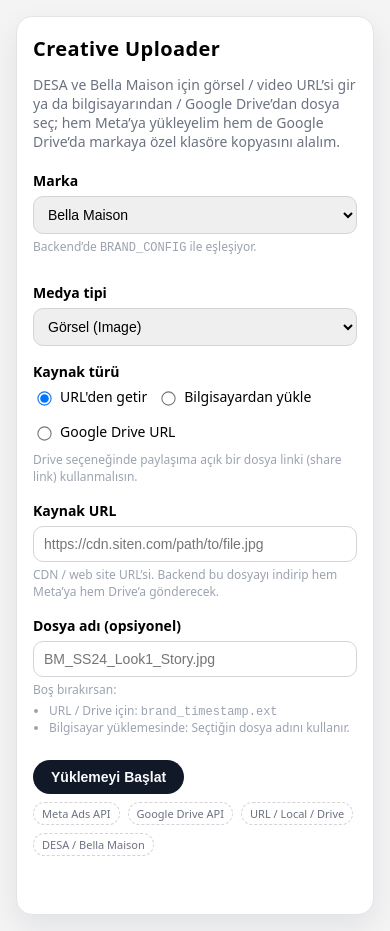
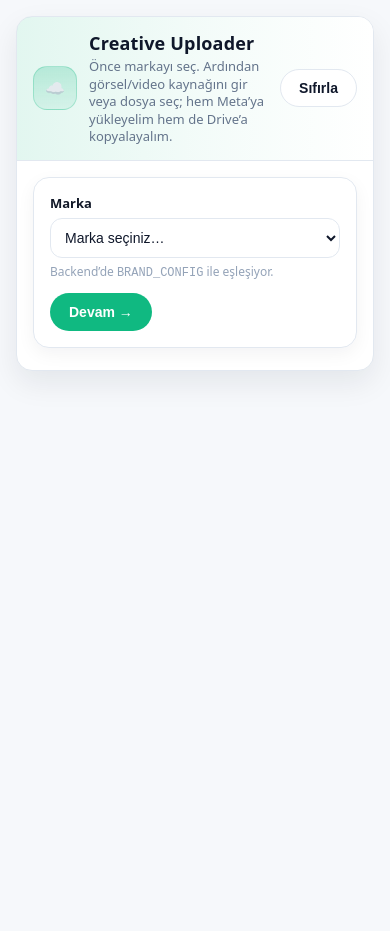
Before and after one commit to data-clickzone/creative-uploader, a website: page index.html in a window 390 px wide. After the commit the page ends 844 px from the top, so only its background shows below. Drawn offline with Linux system fonts and the light colour scheme.

Commit message:
Update index.html

```diff
--- a/index.html
+++ b/index.html
@@ -2,75 +2,151 @@
 <html lang="tr">
 <head>
   <meta charset="UTF-8" />
-  <title>Creative Uploader – DESA & Bella Maison</title>
+  <title>Creative Uploader – Clickzone Hub</title>
   <meta name="viewport" content="width=device-width, initial-scale=1" />
   <style>
+    :root{
+      --bg: #f6f8fb;
+      --card: #ffffff;
+      --text: #0f172a;
+      --muted: #64748b;
+      --border: #e2e8f0;
+      --shadow: 0 12px 30px rgba(15, 23, 42, 0.08);
+
+      /* Clickzone hissi */
+      --accent: #10b981;
+      --accent2:#34d399;
+      --danger:#dc2626;
+      --ok:#16a34a;
+
+      --r: 16px;
+      --r2: 12px;
+    }
+
     body {
       font-family: system-ui, -apple-system, BlinkMacSystemFont, "Segoe UI", sans-serif;
-      background: #f4f4f5;
+      background: var(--bg);
       margin: 0;
       padding: 0;
+      color: var(--text);
     }
+
     .container {
-      max-width: 720px;
+      max-width: 760px;
       margin: 40px auto;
-      background: #ffffff;
-      border-radius: 16px;
-      padding: 24px 28px 32px;
-      box-shadow: 0 12px 30px rgba(15, 23, 42, 0.08);
-      border: 1px solid #e4e4e7;
+      background: var(--card);
+      border-radius: var(--r);
+      padding: 22px 26px 26px;
+      box-shadow: var(--shadow);
+      border: 1px solid var(--border);
+      overflow: hidden;
+    }
+
+    /* üstte hafif yeşil gradient band */
+    .topband{
+      margin: -22px -26px 18px;
+      padding: 16px 26px;
+      background: linear-gradient(90deg, rgba(16,185,129,.12), rgba(16,185,129,.05), rgba(255,255,255,1));
+      border-bottom: 1px solid var(--border);
+      display:flex;
+      align-items:center;
+      justify-content:space-between;
+      gap: 10px;
+    }
+
+    .topband .left{
+      display:flex; align-items:center; gap: 12px;
+      min-width: 0;
+    }
+    .chip{
+      width: 42px; height: 42px;
+      border-radius: 14px;
+      background: linear-gradient(180deg, rgba(16,185,129,.22), rgba(16,185,129,.08));
+      border: 1px solid rgba(16,185,129,.25);
+      display:flex; align-items:center; justify-content:center;
+      flex: 0 0 auto;
+    }
+    .headline{
+      min-width: 0;
     }
     h1 {
-      margin-top: 0;
-      font-size: 24px;
-      letter-spacing: 0.02em;
+      margin: 0;
+      font-size: 18px;
+      letter-spacing: 0.01em;
+      font-weight: 800;
     }
     p.subtitle {
-      margin-top: 4px;
-      color: #6b7280;
-      font-size: 14px;
+      margin: 3px 0 0;
+      color: var(--muted);
+      font-size: 13px;
+      line-height: 1.35;
     }
-    form {
-      margin-top: 20px;
+
+    /* Marka adı (isteğin: sadece marka adı yazsın) */
+    .brand-header{
+      display:flex;
+      align-items:center;
+      justify-content:space-between;
+      gap: 10px;
+      padding: 14px 16px;
+      border: 1px solid var(--border);
+      border-radius: var(--r);
+      background: #fff;
+      box-shadow: 0 6px 18px rgba(15, 23, 42, 0.05);
+      margin: 14px 0 18px;
     }
-    .field {
-      margin-bottom: 16px;
+    .brand-title{
+      font-weight: 900;
+      letter-spacing: -0.2px;
+      font-size: 16px;
     }
+
+    form { margin-top: 10px; }
+
+    .field { margin-bottom: 14px; }
+
     label {
       display: block;
-      font-weight: 600;
+      font-weight: 650;
       margin-bottom: 6px;
-      font-size: 14px;
+      font-size: 13px;
+      color: #111827;
     }
+
     select,
     input[type="text"],
     input[type="file"] {
       width: 100%;
-      padding: 9px 10px;
-      border-radius: 10px;
-      border: 1px solid #d4d4d8;
+      padding: 10px 10px;
+      border-radius: var(--r2);
+      border: 1px solid var(--border);
       font-size: 14px;
       box-sizing: border-box;
+      background:#fff;
+      color: var(--text);
     }
+
     select:focus,
     input[type="text"]:focus,
     input[type="file"]:focus {
       outline: none;
-      border-color: #6366f1;
-      box-shadow: 0 0 0 1px rgba(99, 102, 241, 0.3);
+      border-color: rgba(16,185,129,.60);
+      box-shadow: 0 0 0 4px rgba(16,185,129, 0.14);
     }
+
     .row {
       display: flex;
       gap: 12px;
     }
-    .row > .field {
-      flex: 1;
-    }
+    .row > .field { flex: 1; }
+
     .helper {
       font-size: 12px;
-      color: #9ca3af;
-      margin-top: 4px;
+      color: #94a3b8;
+      margin-top: 6px;
+      line-height: 1.35;
     }
+
     .source-type-group {
       display: flex;
       flex-wrap: wrap;
@@ -78,57 +154,75 @@
       font-size: 13px;
     }
     .source-type-group label {
-      font-weight: 500;
+      font-weight: 520;
       display: inline-flex;
       align-items: center;
       gap: 6px;
       cursor: pointer;
+      color: #111827;
+      padding: 7px 10px;
+      border: 1px solid var(--border);
+      border-radius: 999px;
+      background: #fff;
+      user-select:none;
     }
-    .source-type-group input[type="radio"] {
-      transform: scale(1.1);
+    .source-type-group input[type="radio"] { transform: scale(1.08); }
+
+    .btnrow{
+      display:flex;
+      align-items:center;
+      gap: 10px;
+      flex-wrap: wrap;
+      margin-top: 4px;
     }
+
     button {
       display: inline-flex;
       align-items: center;
       justify-content: center;
-      padding: 9px 18px;
+      padding: 10px 18px;
       border-radius: 999px;
-      border: none;
+      border: 1px solid rgba(16,185,129,.35);
       font-size: 14px;
-      font-weight: 600;
+      font-weight: 700;
       cursor: pointer;
-      background: #111827;
-      color: #f9fafb;
-      margin-top: 8px;
+      background: var(--accent);
+      color: #ffffff;
+      transition: .15s ease;
     }
-    button:disabled {
-      opacity: 0.5;
-      cursor: default;
+    button:hover { background: var(--accent2); }
+    button:disabled { opacity: 0.55; cursor: default; }
+
+    .ghost {
+      background: #fff;
+      color: var(--text);
+      border: 1px solid var(--border);
     }
+    .ghost:hover { border-color: rgba(16,185,129,.35); background:#fff; }
+
     .status {
-      margin-top: 16px;
+      margin-top: 14px;
       font-size: 13px;
       min-height: 18px;
     }
-    .status.ok {
-      color: #16a34a;
-    }
-    .status.error {
-      color: #dc2626;
-    }
+    .status.ok { color: var(--ok); }
+    .status.error { color: var(--danger); }
+
     pre {
-      margin-top: 16px;
+      margin-top: 14px;
       background: #0b1120;
       color: #e5e7eb;
       padding: 14px 16px;
       border-radius: 12px;
       font-size: 12px;
       overflow-x: auto;
+      border: 1px solid rgba(255,255,255,.06);
     }
+
     .tag-row {
       display: flex;
       gap: 8px;
-      margin-top: 8px;
+      margin-top: 10px;
       font-size: 11px;
       color: #6b7280;
       flex-wrap: wrap;
@@ -137,43 +231,71 @@
       padding: 3px 8px;
       border-radius: 999px;
       border: 1px dashed #d4d4d8;
+      background: #fff;
     }
-    .hidden {
-      display: none;
+
+    .hidden { display: none; }
+
+    /* STEP-1 kartı */
+    .step-card{
+      border: 1px solid var(--border);
+      border-radius: var(--r);
+      padding: 16px;
+      background:#fff;
+      box-shadow: 0 6px 18px rgba(15,23,42,.05);
     }
+
     @media (max-width: 600px) {
-      .container {
-        margin: 16px;
-        padding: 18px 16px 24px;
-      }
-      h1 {
-        font-size: 20px;
-      }
-      .row {
-        flex-direction: column;
-      }
+      .container { margin: 16px; padding: 18px 16px 22px; }
+      .topband{ margin: -18px -16px 16px; padding: 14px 16px; }
+      .row { flex-direction: column; }
     }
   </style>
 </head>
+
 <body>
   <div class="container">
+    <div class="topband">
+      <div class="left">
+        <div class="chip">☁️</div>
+        <div class="headline">
           <h1>Creative Uploader</h1>
           <p class="subtitle">
-      DESA ve Bella Maison için görsel / video URL’si gir ya da bilgisayarından / Google Drive’dan dosya seç;
-      hem Meta’ya yükleyelim hem de Google Drive’da markaya özel klasöre kopyasını alalım.
+            Önce markayı seç. Ardından görsel/video kaynağını gir veya dosya seç; hem Meta’ya yükleyelim hem de Drive’a kopyalayalım.
           </p>
+        </div>
+      </div>
+      <button type="button" class="ghost" id="resetBrandBtn">Sıfırla</button>
+    </div>
 
-    <form id="uploadForm">
-      <div class="row">
-        <div class="field">
+    <!-- STEP 1: Sadece Marka seçimi -->
+    <div id="brandStep" class="step-card">
+      <div class="field" style="margin-bottom:12px;">
         <label for="brand">Marka</label>
         <select id="brand" name="brand" required>
+          <option value="" selected>Marka seçiniz…</option>
           <option value="bella">Bella Maison</option>
           <option value="desa">DESA</option>
         </select>
         <div class="helper">Backend’de <code>BRAND_CONFIG</code> ile eşleşiyor.</div>
       </div>
 
+      <div class="btnrow">
+        <button type="button" id="continueBtn">Devam →</button>
+      </div>
+    </div>
+
+    <!-- STEP 2: Marka seçilince açılan içerik -->
+    <div id="mainStep" class="hidden">
+
+      <!-- ÜSTTE SADECE MARKA ADI -->
+      <div class="brand-header">
+        <div class="brand-title" id="brandTitle">—</div>
+        <button type="button" class="ghost" id="changeBrandBtn">Markayı Değiştir</button>
+      </div>
+
+      <form id="uploadForm">
+        <div class="row">
           <div class="field">
             <label for="type">Medya tipi</label>
             <select id="type" name="type" required>
@@ -256,14 +378,16 @@
           />
           <div class="helper">
             Boş bırakırsan:
-          <ul style="margin: 4px 0 0 16px; padding-left: 0; font-size: 12px; color:#9ca3af;">
+            <ul style="margin: 6px 0 0 16px; padding-left: 0; font-size: 12px; color:#94a3b8;">
               <li>URL / Drive için: <code>brand_timestamp.ext</code></li>
               <li>Bilgisayar yüklemesinde: Seçtiğin dosya adını kullanır.</li>
             </ul>
           </div>
         </div>
 
+        <div class="btnrow">
           <button type="submit" id="submitBtn">Yüklemeyi Başlat</button>
+        </div>
 
         <div class="tag-row">
           <div class="tag">Meta Ads API</div>
@@ -276,8 +400,18 @@
         <pre id="result" style="display:none;"></pre>
       </form>
     </div>
+  </div>
 
   <script>
+    const brandSelect = document.getElementById('brand');
+    const brandStep = document.getElementById('brandStep');
+    const mainStep = document.getElementById('mainStep');
+    const brandTitle = document.getElementById('brandTitle');
+
+    const continueBtn = document.getElementById('continueBtn');
+    const changeBrandBtn = document.getElementById('changeBrandBtn');
+    const resetBrandBtn = document.getElementById('resetBrandBtn');
+
     const form = document.getElementById('uploadForm');
     const statusEl = document.getElementById('status');
     const resultEl = document.getElementById('result');
@@ -287,6 +421,50 @@
     const fieldFileUpload = document.getElementById('field-file-upload');
     const fieldDriveUrl = document.getElementById('field-drive-url');
     const fileInput = document.getElementById('fileInput');
+
+    function brandLabel(v){
+      if (v === 'bella') return 'Bella Maison';
+      if (v === 'desa') return 'DESA';
+      return '—';
+    }
+
+    function enterMain(){
+      const v = brandSelect.value;
+      if (!v) {
+        alert('Lütfen önce marka seç.');
+        return;
+      }
+      brandTitle.textContent = brandLabel(v);
+      brandStep.classList.add('hidden');
+      mainStep.classList.remove('hidden');
+    }
+
+    function backToBrand(){
+      mainStep.classList.add('hidden');
+      brandStep.classList.remove('hidden');
+
+      // İstersen marka değiştirirken status/sonuç temizleyelim:
+      statusEl.textContent = '';
+      statusEl.className = 'status';
+      resultEl.style.display = 'none';
+      resultEl.textContent = '';
+    }
+
+    continueBtn.addEventListener('click', enterMain);
+    changeBrandBtn.addEventListener('click', backToBrand);
+
+    resetBrandBtn.addEventListener('click', () => {
+      brandSelect.value = '';
+      backToBrand();
+      // form alanlarını da sıfırlayalım:
+      document.getElementById('type').value = 'image';
+      document.querySelector('input[name="sourceType"][value="url"]').checked = true;
+      document.getElementById('sourceUrl').value = '';
+      document.getElementById('driveUrl').value = '';
+      document.getElementById('fileName').value = '';
+      fileInput.value = '';
+      updateSourceFields();
+    });
 
     function getSourceType() {
       const checked = document.querySelector('input[name="sourceType"]:checked');
@@ -308,9 +486,7 @@
     async function callApi(payload) {
       const res = await fetch('/api/upload-creative', {
         method: 'POST',
-        headers: {
-          'Content-Type': 'application/json',
-        },
+        headers: { 'Content-Type': 'application/json' },
         body: JSON.stringify(payload),
       });
       const json = await res.json();
@@ -319,12 +495,14 @@
 
     form.addEventListener('submit', async (e) => {
       e.preventDefault();
+
       statusEl.textContent = '';
       statusEl.className = 'status';
       resultEl.style.display = 'none';
       resultEl.textContent = '';
 
-      const brand = document.getElementById('brand').value;
+      // Brand artık STEP-1’den geliyor, ama aynı select üzerinden okunuyor:
+      const brand = brandSelect.value;
       const type = document.getElementById('type').value;
       const sourceType = getSourceType();
       const sourceUrl = document.getElementById('sourceUrl').value.trim();
@@ -332,6 +510,12 @@
       const fileNameInput = document.getElementById('fileName').value.trim();
 
       // Basit validasyon
+      if (!brand) {
+        statusEl.textContent = 'Lütfen marka seç.';
+        statusEl.classList.add('error');
+        backToBrand();
+        return;
+      }
       if (sourceType === 'url' && !sourceUrl) {
         statusEl.textContent = 'Lütfen geçerli bir kaynak URL gir.';
         statusEl.classList.add('error');
@@ -368,7 +552,6 @@
                 brand,
                 type,
                 sourceType,
-                // upload olduğu için URL yok, sadece info için ekleyebiliriz
                 fileName: finalFileName,
                 fileBase64: base64,
                 fileMimeType,
@@ -377,8 +560,7 @@
               const { res, json } = await callApi(payload);
 
               if (!res.ok || !json.ok) {
-                statusEl.textContent =
-                  'Hata oluştu: ' + (json.error || ('HTTP ' + res.status));
+                statusEl.textContent = 'Hata oluştu: ' + (json.error || ('HTTP ' + res.status));
                 statusEl.classList.add('error');
               } else {
                 statusEl.textContent = 'Yükleme başarılı ✔️';
@@ -394,20 +576,18 @@
               submitBtn.textContent = 'Yüklemeyi Başlat';
             }
           };
+
           reader.onerror = () => {
             statusEl.textContent = 'Dosya okunurken hata oluştu.';
             statusEl.classList.add('error');
             submitBtn.disabled = false;
             submitBtn.textContent = 'Yüklemeyi Başlat';
           };
+
           reader.readAsDataURL(file);
         } else {
           // URL veya Drive URL senaryosu
-          const payload = {
-            brand,
-            type,
-            sourceType,
-          };
+          const payload = { brand, type, sourceType };
           if (fileNameInput) payload.fileName = fileNameInput;
           if (sourceType === 'url') payload.sourceUrl = sourceUrl;
           if (sourceType === 'drive') payload.driveUrl = driveUrl;
@@ -415,8 +595,7 @@
           const { res, json } = await callApi(payload);
 
           if (!res.ok || !json.ok) {
-            statusEl.textContent =
-              'Hata oluştu: ' + (json.error || ('HTTP ' + res.status));
+            statusEl.textContent = 'Hata oluştu: ' + (json.error || ('HTTP ' + res.status));
             statusEl.classList.add('error');
           } else {
             statusEl.textContent = 'Yükleme başarılı ✔️';
```
Lines whose indentation alone changed are shown as unchanged.
